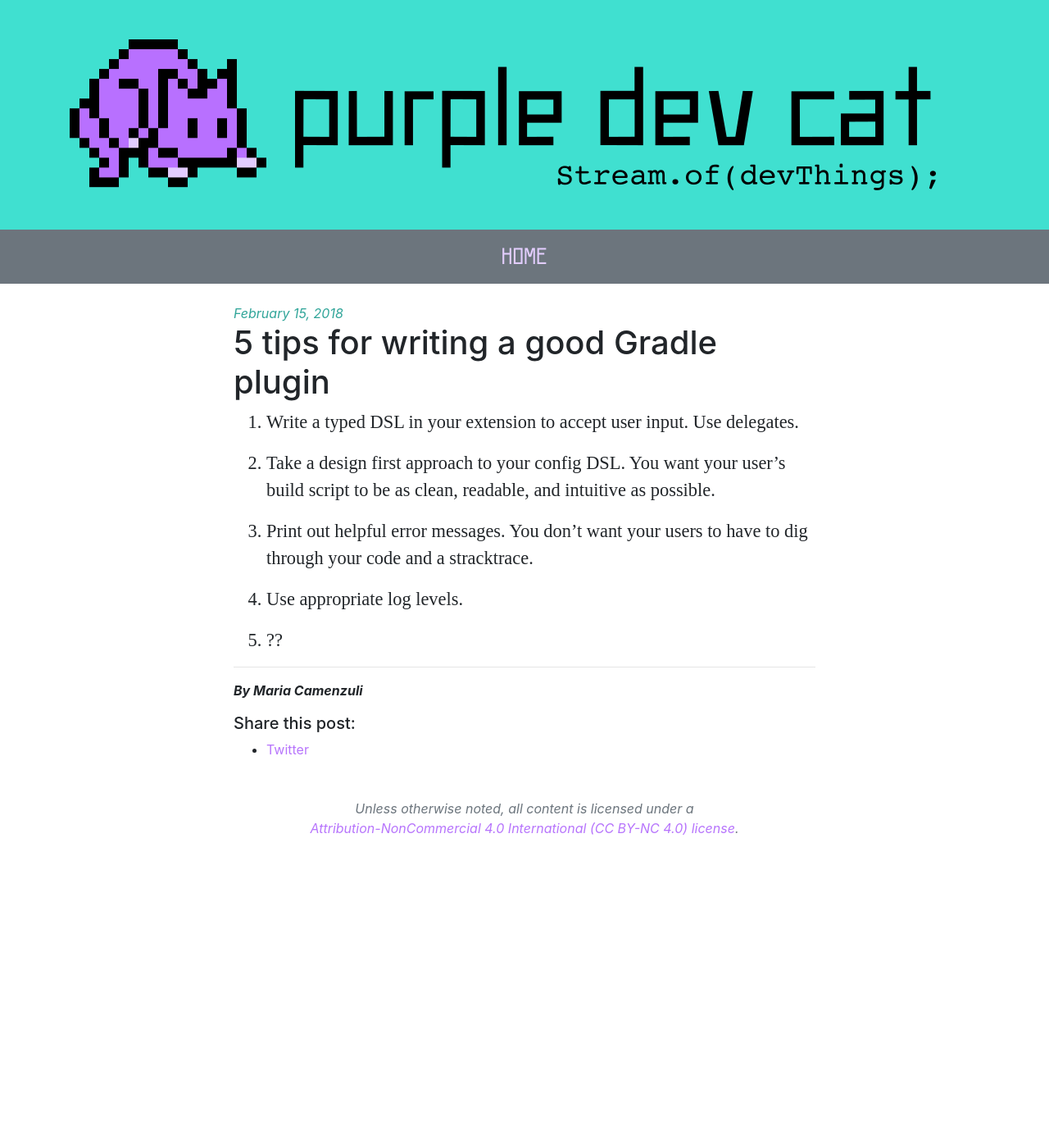
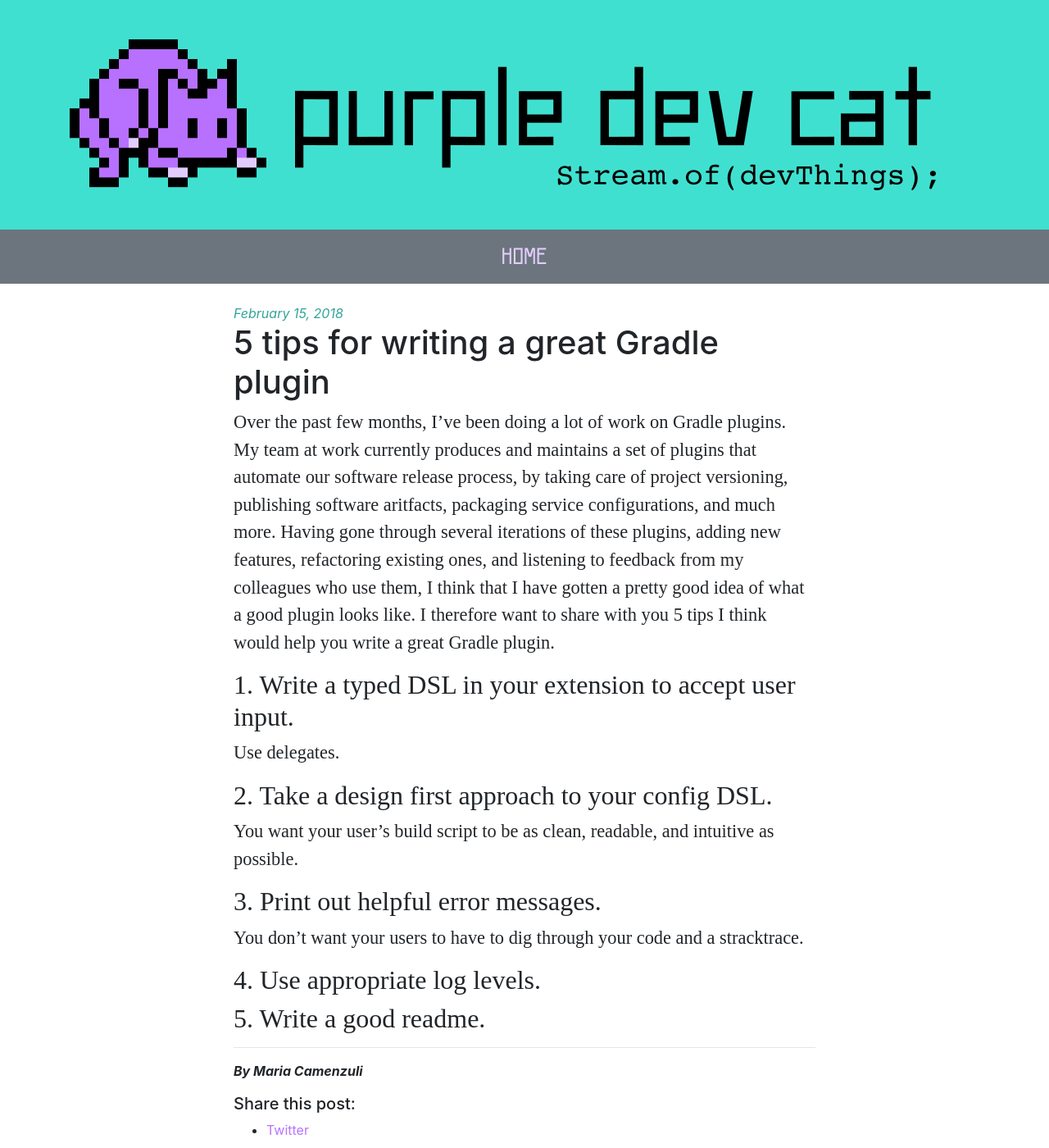
Before and after one commit to purpledevcat/purpledevcat.github.io, a Jekyll site: the page built from _posts/2018-2-15-5-tips-for-writing-a-good-gradle-plugin.md, in a window 1280 px wide and 1400 px high. Shown: the whole window at 82% size. Built offline with Jekyll 4.4.1, drawn with Linux system fonts in a browser that asks for light colours; nearby versions of some CDN libraries; comment, search, counter and statistics services are not loaded.

Commit message:
Add intro & tip 5 header

```diff
--- a/_posts/2018-2-15-5-tips-for-writing-a-good-gradle-plugin.md
+++ b/_posts/2018-2-15-5-tips-for-writing-a-good-gradle-plugin.md
@@ -1,18 +1,20 @@
 ---
 layout: post
-title: 5 tips for writing a good Gradle plugin
+title: 5 tips for writing a great Gradle plugin
 author: Maria Camenzuli
 ---
 
-1. Write a typed DSL in your extension to accept user input.
+Over the past few months, I've been doing a lot of work on Gradle plugins. My team at work currently produces and maintains a set of plugins that automate our software release process, by taking care of project versioning, publishing software aritfacts, packaging service configurations, and much more. Having gone through several iterations of these plugins, adding new features, refactoring existing ones, and listening to feedback from my colleagues who use them, I think that I have gotten a pretty good idea of what a good plugin looks like. I therefore want to share with you 5 tips I think would help you write a great Gradle plugin.
+
+## 1. Write a typed DSL in your extension to accept user input.
 Use delegates.
 
-2. Take a design first approach to your config DSL.
+## 2. Take a design first approach to your config DSL.
 You want your user's build script to be as clean, readable, and intuitive as possible.
 
-3. Print out helpful error messages.
+## 3. Print out helpful error messages.
 You don't want your users to have to dig through your code and a stracktrace.
 
-4. Use appropriate log levels.
+## 4. Use appropriate log levels.
 
-5. ??
+## 5. Write a good readme.
```
